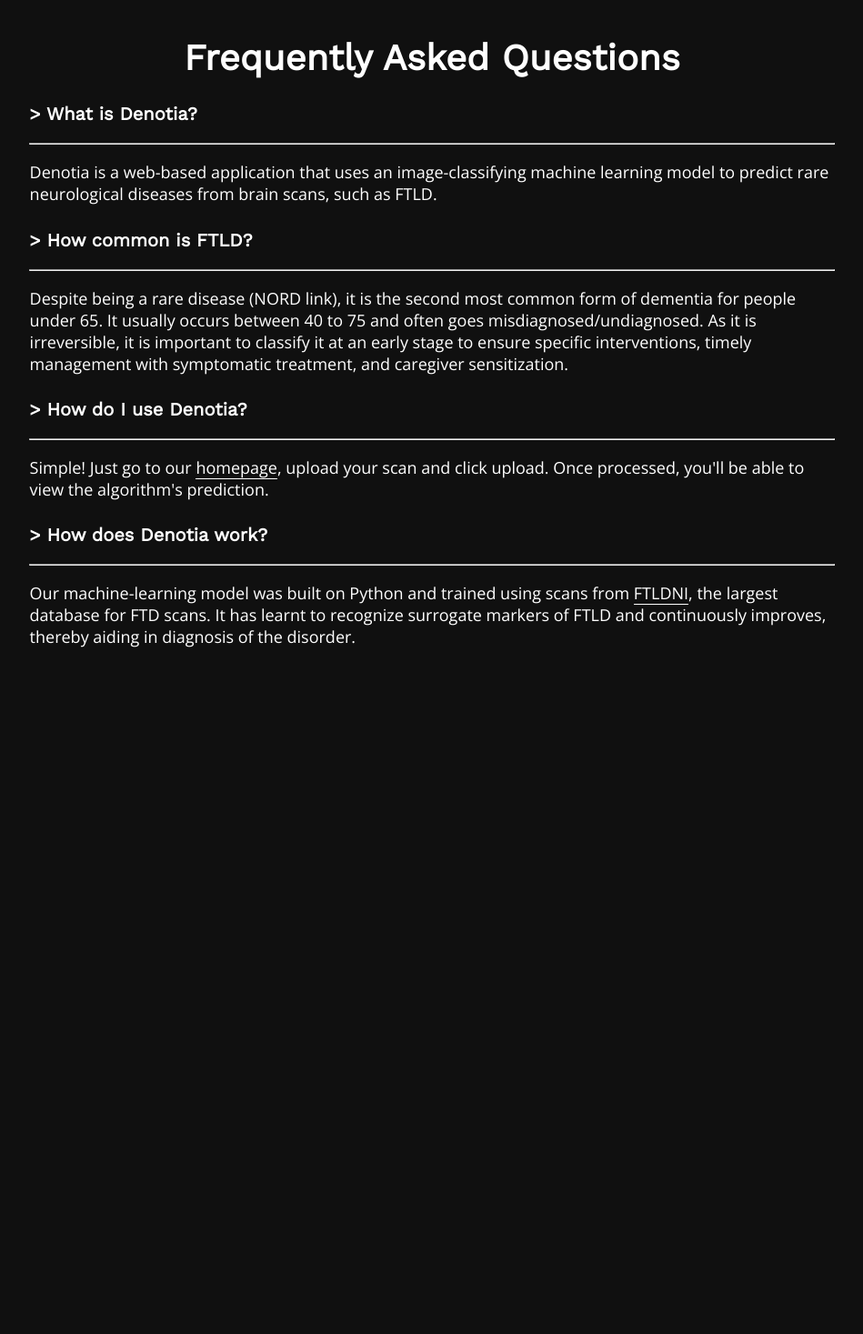
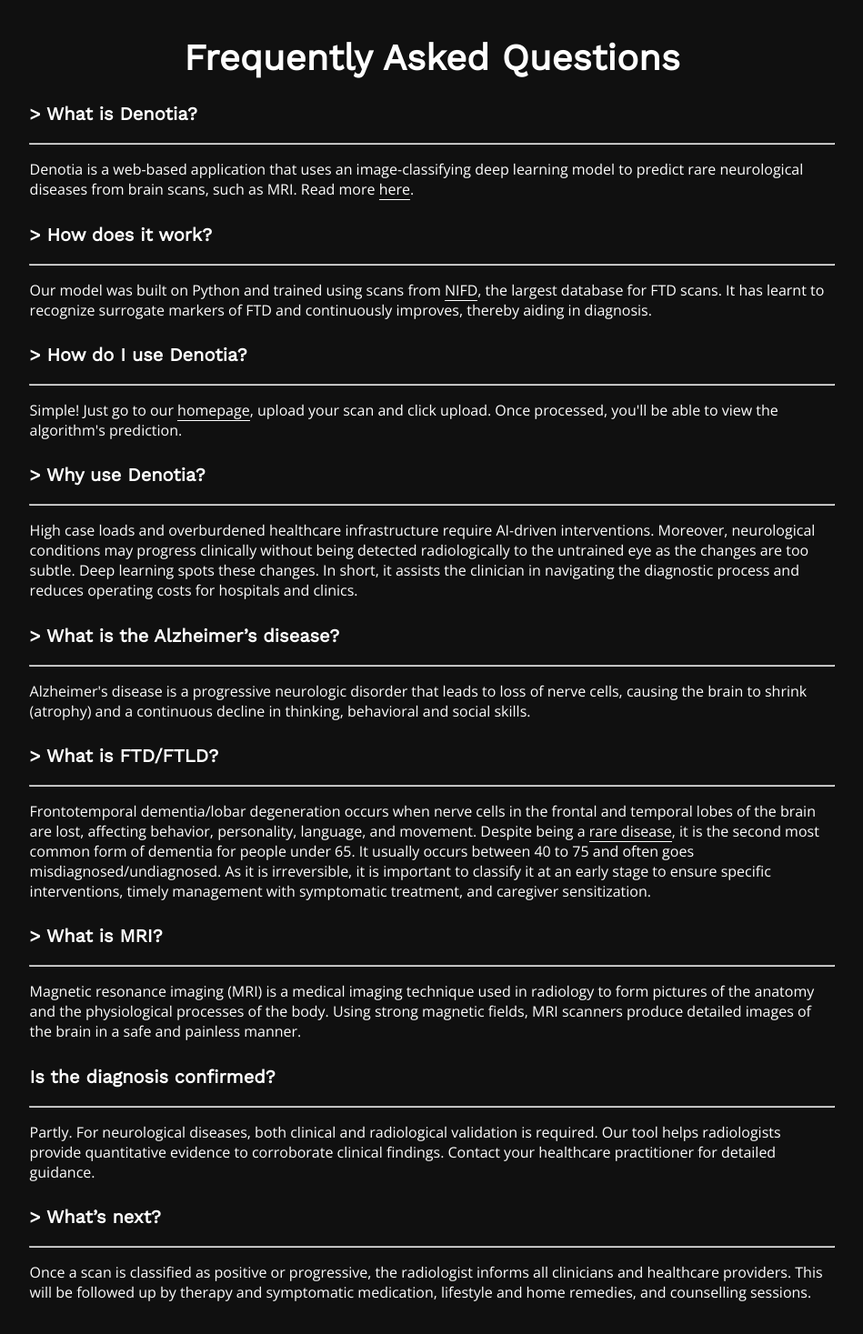
Before and after one commit to namanmodani/denotia, a Flask app: page /faq/ in a window 1280 px wide. Shown: the part 47-1514 px from the top of the page at 91% size, without its empty margins (165-1114 px from the left). Before the commit the page ends 759 px from the top, so only its background shows below. Run offline with Flask 2, Linux system fonts and the light colour scheme.

Commit message:
Update faq.html

```diff
--- a/templates/faq.html
+++ b/templates/faq.html
@@ -21,7 +21,7 @@ body, html {height: 100%; background-color: #101010;}
 
 .x2 {font-family: "Work Sans"; padding-top: 0.5%; font-size: 20px; text-align: left; margin-left: 15%;}
 
-.x3 {font-family: "Open Sans"; ; font-size: 18px; text-align: left; margin-left: 15%; margin-right: 15%; font-weight: normal}
+.x3 {font-family: "Open Sans"; ; font-size: 16px; text-align: left; margin-left: 15%; margin-right: 15%; font-weight: normal}
 
 input {
     size: 100px;
@@ -81,23 +81,40 @@ a:hover {
 
 <p class = x2> > What is Denotia? </p>
 <hr width="70%">
-<p class = x3> Denotia is a web-based application that uses an image-classifying machine learning model to predict rare neurological diseases
-from brain scans, such as FTLD. </p>
+<p class = x3> Denotia is a web-based application that uses an image-classifying deep learning model to predict rare neurological diseases from brain scans, such as MRI. Read more <a href = "https://solve.mit.edu/challenges/horizonprize/solutions/51857" target ="_blank" class = "link1">here</a>. </p>
 
-<p class = x2> > How common is FTLD? </p>
+<p class = x2> > How does it work? </p>
 <hr width="70%">
-<p class = x3> Despite being a rare disease (NORD link), it is the second most common form of dementia for people under 65.
-It usually occurs between 40 to 75 and often goes misdiagnosed/undiagnosed. As it is irreversible, it is important to classify
-it at an early stage to ensure specific interventions, timely management with symptomatic treatment, and caregiver sensitization.</p>
+<p class = x3> Our model was built on Python and trained using scans from <a href = "https://cind.ucsf.edu/research/grants/frontotemporal-lobar-degeneration-neuroimaging-initiative-0" class = "link1" target = "_blank">NIFD</a>, the largest database for FTD scans. It has learnt to recognize surrogate markers of FTD and continuously improves, thereby aiding in diagnosis.
+</p>
 
 <p class = x2> > How do I use Denotia? </p>
 <hr width="70%">
 <p class = x3> Simple! Just go to our <a href = "{{ url_for ('index') }}" class = link1>homepage</a>, upload your scan and click upload. Once processed, you'll be able to view the algorithm's prediction. </p>
 
-<p class = x2> > How does Denotia work? </p>
+<p class = x2> > Why use Denotia? </p>
 <hr width="70%">
-<p class = x3> Our machine-learning model was built on Python and trained using scans from <a href = "https://cind.ucsf.edu/research/grants/frontotemporal-lobar-degeneration-neuroimaging-initiative-0" class = link1>FTLDNI</a>, the largest database for FTD scans.
-It has learnt to recognize surrogate markers of FTLD and continuously improves, thereby aiding in diagnosis of the disorder.</p>
+<p class = x3> High case loads and overburdened healthcare infrastructure require AI-driven interventions. Moreover, neurological conditions may progress clinically without being detected radiologically to the untrained eye as the changes are too subtle. Deep learning spots these changes. In short, it assists the clinician in navigating the diagnostic process and reduces operating costs for hospitals and clinics. </p>
+
+<p class = x2> > What is the Alzheimer’s disease? </p>
+<hr width="70%">
+<p class = x3> Alzheimer's disease is a progressive neurologic disorder that leads to loss of nerve cells, causing the brain to shrink (atrophy) and a continuous decline in thinking, behavioral and social skills. </p>
+
+<p class = x2> > What is FTD/FTLD? </p>
+<hr width="70%">
+<p class = x3> Frontotemporal dementia/lobar degeneration occurs when nerve cells in the frontal and temporal lobes of the brain are lost, affecting behavior, personality, language, and movement. Despite being a <a href = "https://rarediseases.org/rare-diseases/frontotemporal-degeneration/" target ="_blank" class = "link1">rare disease</a>, it is the second most common form of dementia for people under 65. It usually occurs between 40 to 75 and often goes misdiagnosed/undiagnosed. As it is irreversible, it is important to classify it at an early stage to ensure specific interventions, timely management with symptomatic treatment, and caregiver sensitization. </p>
+
+<p class = x2> > What is MRI? </p>
+<hr width="70%">
+<p class = x3> Magnetic resonance imaging (MRI) is a medical imaging technique used in radiology to form pictures of the anatomy and the physiological processes of the body. Using strong magnetic fields, MRI scanners produce detailed images of the brain in a safe and painless manner. </p>
+
+<p class = x2> Is the diagnosis confirmed? </p>
+<hr width="70%">
+<p class = x3> Partly. For neurological diseases, both clinical and radiological validation is required. Our tool helps radiologists provide quantitative evidence to corroborate clinical findings. Contact your healthcare practitioner for detailed guidance. </p>
+<p class = x2> > What’s next?</p>
+<hr width="70%">
+<p class = x3> Once a scan is classified as positive or progressive, the radiologist informs all clinicians and healthcare providers. This will be followed up by therapy and symptomatic medication, lifestyle and home remedies, and counselling sessions. </p>
+
 <br>
 </body>
 </html>
```
